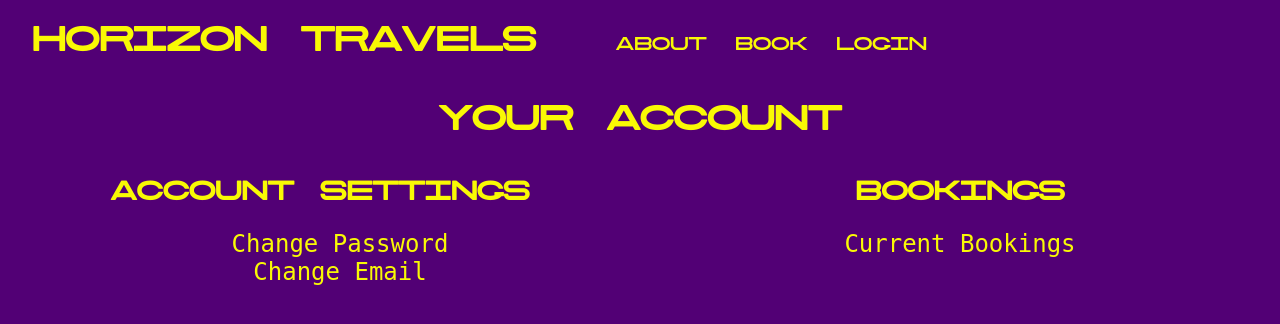
After one commit to bushycargo/HorizenTravel, a Flask app: page /account in a window 1280 px wide. The commit adds this page. Shown: the top 324 px of the page. Run offline with Flask 2, Linux system fonts and the light colour scheme.

Commit message:
Made account.html and put in some basic content.

```diff
--- a/app.py
+++ b/app.py
@@ -18,5 +18,10 @@ def book():  # put application's code here
     return render_template("book.html")
 
 
+@app.route('/account')
+def account():
+    return render_template("account.html")
+
+
 if __name__ == '__main__':
     app.run()
--- a/static/css/main.css
+++ b/static/css/main.css
@@ -87,6 +87,8 @@ a{
 .cssP{
     font-family: Andale Mono,AndaleMono,monospace;
     font-size: x-large;
+    text-decoration: none;
+    list-style-type: none;
 }
 
 /*Main Page Specific*/
@@ -159,3 +161,22 @@ a{
 .faq-li{
     padding-bottom: 30px;
 }
+
+/*Account Page Specific*/
+#account-grid{
+    display: grid;
+    width: 100%;
+    grid-template-columns: 50% 50%;
+    grid-column-start: -4;
+    grid-column-end: -1;
+    text-align: center;
+    color: #F9F904;
+}
+.account-left{
+    grid-column-start: -3;
+    grid-column-end: -2;
+}
+.account-right{
+    grid-column-start: -2;
+    grid-column-end: -1;
+}
--- /dev/null
+++ b/templates/account.html
@@ -0,0 +1,47 @@
+<!DOCTYPE html>
+<html lang="en">
+<head>
+    <meta charset="UTF-8">
+    <title>Horizon Travels</title>
+    <link rel="stylesheet" href="/static/css/main.css">
+    <script src="/static/js/accountControls.js"></script>
+</head>
+<body>
+<div class="grid-container">
+    <header class="grid-item">
+        <div class="header-grid">
+            <h2 class="header-title"><a href="/">Horizon Travels</a></h2>
+            <div class="menu">
+                <ul class="menu-left menu-item">
+                    <li><a href="/about">About</a></li>
+                    <li><a href="/book">Book</a></li>
+                    <li id="login"><a onclick="login()">Login</a></li>
+                </ul>
+                <ul class="menu-right menu-item">
+                    <li id="account" class="disabled"><a href="/account">Account</a></li>
+                    <li id="signOut" class="disabled"><a onclick="signOut()">Sign Out</a></li>
+                </ul>
+            </div>
+        </div>
+    </header>
+    <div class="grid-item mid-content-box">
+        <h2>Your Account</h2>
+    </div>
+    <div class="grid-item" id="account-grid">
+        <div class="account-left">
+            <h3>Account Settings</h3>
+            <ul class="cssP">
+                <li><a href="/change-password">Change Password</a></li>
+                <li><a href="/change-email">Change Email</a></li>
+            </ul>
+        </div>
+        <div class="account-right">
+            <h3>Bookings</h3>
+            <div class="cssP">
+                <p>Current Bookings</p>
+            </div>
+        </div>
+    </div>
+</div>
+</body>
+</html>
```
